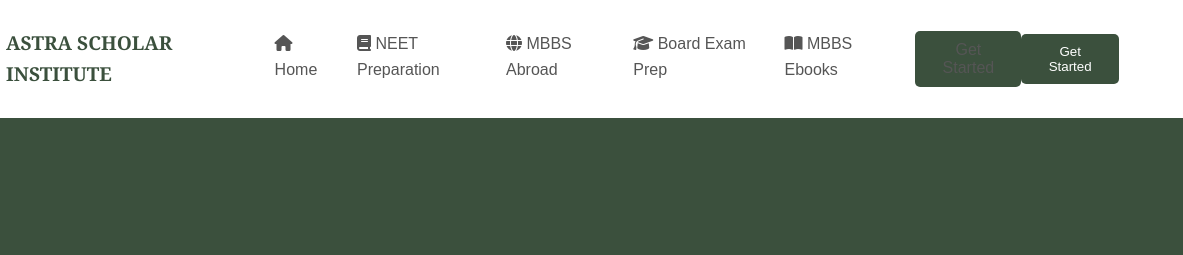
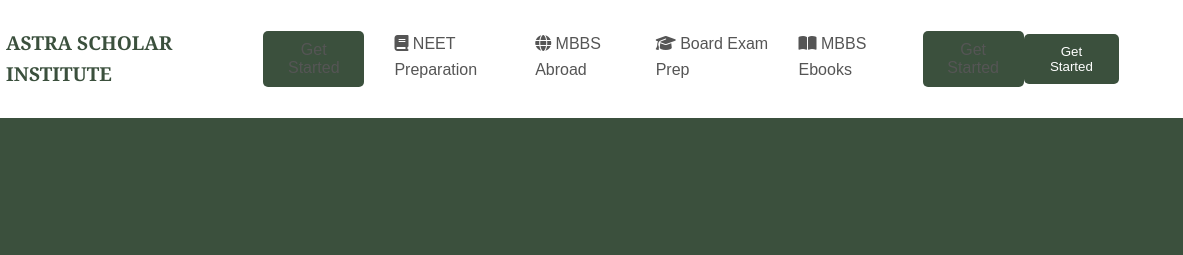
Before and after one commit to sheelasriss-alt/SHEELASRI.SS-ALT.github.io, a plain HTML site: page index.html in a window 1280 px wide. Shown: the top 255 px of the page, 97-1280 px from the left. Drawn offline with Linux system fonts and the light colour scheme; files whose address does not match are found by name.

Commit message:
Update index.html

```diff
--- a/index.html
+++ b/index.html
@@ -17,7 +17,7 @@
                 <a href="#">ASTRA SCHOLAR INSTITUTE</a>
             </div>
             <ul class="nav-links">
-                <li><a href="#"><i class="fas fa-home"></i> Home</a></li>
+                <button class="get-started-btn"><a href="contact.html">Get Started</a></button>
                 <li><a href="neet.html"><i class="fas fa-book"></i> NEET Preparation</a></li>
                 <li><a href="#"><i class="fas fa-globe"></i> MBBS Abroad</a></li>
                 <li><a href="#"><i class="fas fa-graduation-cap"></i> Board Exam Prep</a></li>
```
